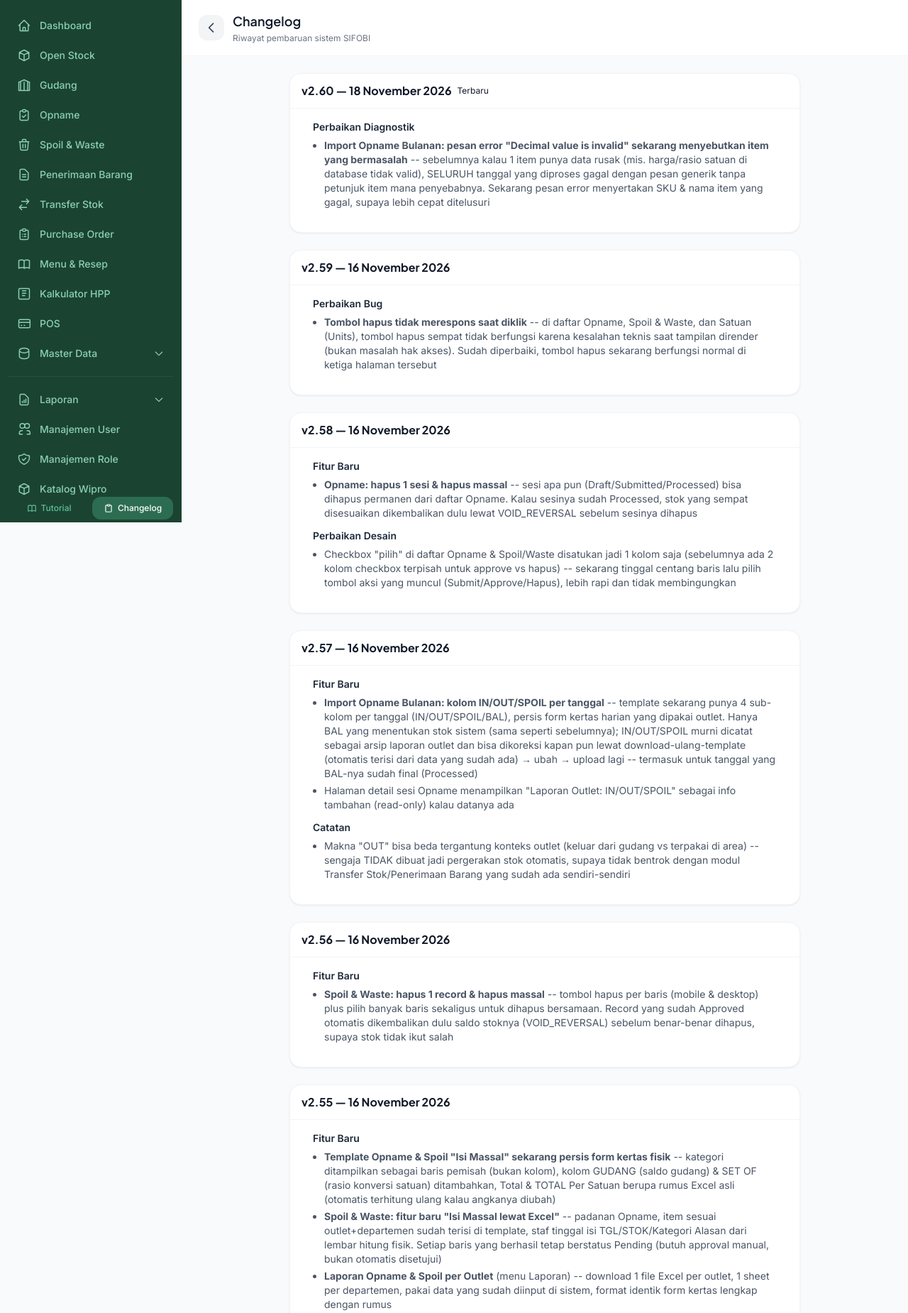
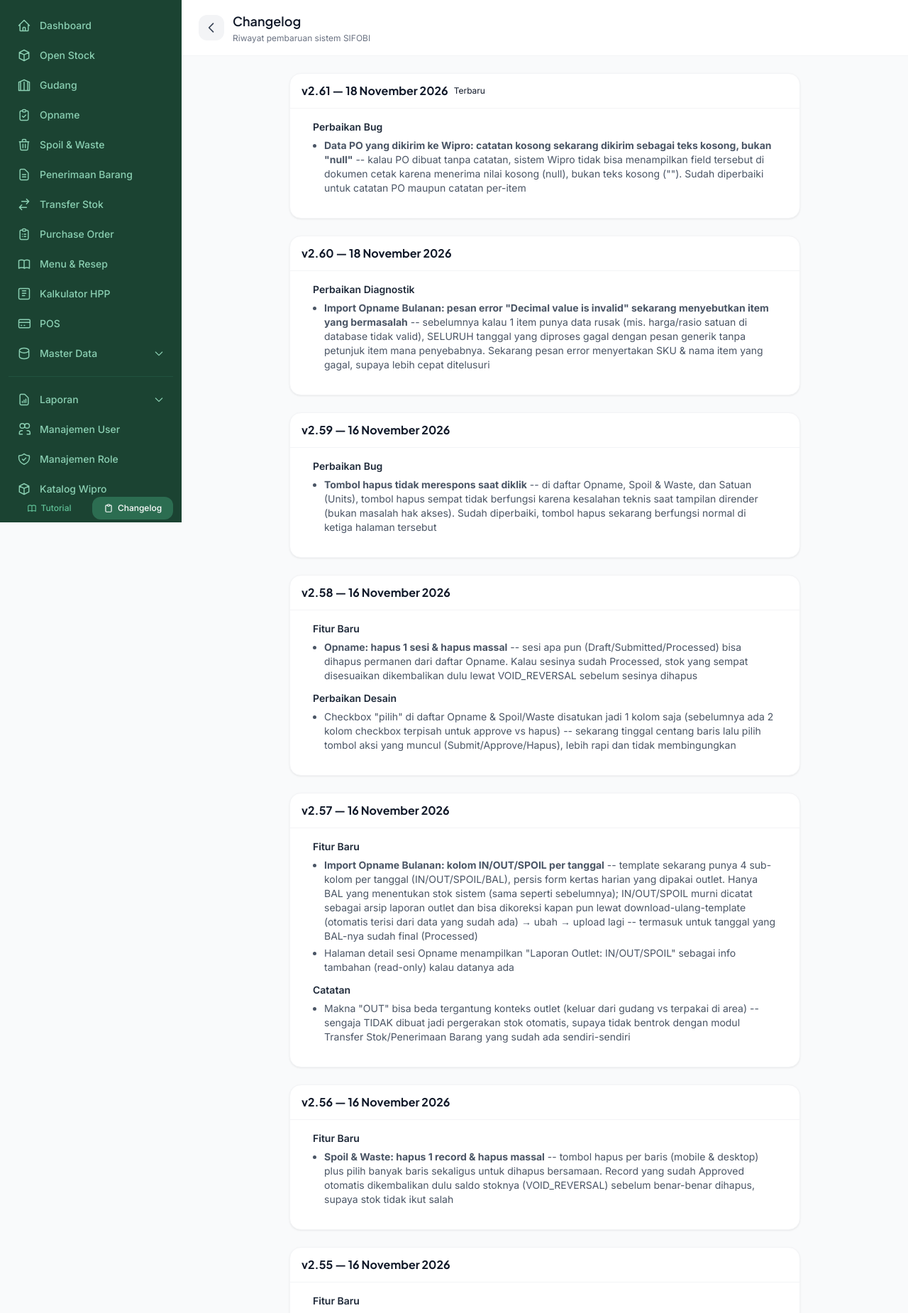
Before and after one commit to yaqinjq/sifobi-v2, a Laravel app: page /changelog in a window 1280 px wide. Shown: the part 64-1914 px from the top of the page at 71% size. Run offline with Laravel 12, Linux system fonts and the light colour scheme; the visitor is signed in with stand-in values (Sample User, id 1); data comes from the database, SQL or seed files in the repository; data that the repository does not hold is empty; style sheets or scripts are compiled from the project's sources; parts of the project's set-up code (start-up, migrations or seed data) failed here and were passed over; some libraries are stand-ins or nearby versions.

Commit message:
[FIX] Wipro payload: kirim notes sebagai string kosong, bukan null
Tim Wipro melaporkan field "notes" (catatan outlet) di payload
POST /api/fbi/orders tidak bisa ditampilkan di dokumen cetak Detail
Order mereka kalau PO dibuat tanpa catatan. Ditelusuri ke
WiproIntegrationService::payload() -- key 'notes' memang SELALU ada di
payload (tidak pernah di-omit), tapi NILAInya null kalau PurchaseOrder
dibuat tanpa catatan (kolom purchase_orders.notes nullable, default
null kalau user tidak isi textarea catatan di form Buat PO). Validator
di sisi Wipro kemungkinan menolak/mengabaikan null untuk field yang
mereka harapkan string, sehingga dokumen cetak tidak menampilkan apa
pun.

Fix: 'notes' => $po->notes ?? '' (dan sama untuk notes per-item).
Field requested_by_name/requested_by_role/requested_by_outlet yang
juga ditanyakan Wipro TERNYATA SUDAH ada di payload sejak commit
773ffb4 (19 Okt 2026, persis tanggal yang disebut tim Wipro) -- tidak
perlu perubahan kode, cuma perlu dipastikan server production sudah
di-deploy melewati commit itu (sudah, lewat banyak deploy susulan hari
ini).

Diverifikasi: php -l, php artisan test --filter=PurchaseOrder (18/18)
hijau. Tidak ada test existing yang mengecek payload Wipro secara
langsung (WiproIntegrationService::payload() cuma dites tidak
langsung lewat flow lain).

Co-Authored-By: Claude Sonnet 5 <noreply@anthropic.com>

```diff
--- a/app/Services/WiproIntegrationService.php
+++ b/app/Services/WiproIntegrationService.php
@@ -120,13 +120,13 @@ class WiproIntegrationService
             'requested_by_name' => $po->requestedBy?->name,
             'requested_by_role' => $po->requestedBy?->primary_role,
             'requested_by_outlet' => $po->requestedBy?->outlet?->name,
-            'notes' => $po->notes,
+            'notes' => $po->notes ?? '',
             'items' => ($items ?? $po->items)->map(fn ($item) => [
                 'external_item_id' => $item->item_id,
                 'sku' => $item->item?->canonical_sku,
                 'qty' => (float) $item->qty_ordered,
                 'uom' => $item->unit?->code,
-                'notes' => $item->notes,
+                'notes' => $item->notes ?? '',
             ])->values()->all(),
         ];
     }
--- a/resources/views/changelog.blade.php
+++ b/resources/views/changelog.blade.php
@@ -8,12 +8,29 @@
 
 <div class="px-4 py-5 pb-28 lg:px-6 lg:py-6 max-w-3xl mx-auto w-full space-y-6">
 
+    {{-- v2.61 --}}
+    <x-sf.card>
+        <x-slot:header>
+            <div class="flex items-center justify-between flex-wrap gap-2">
+                <h3 class="font-heading font-bold text-gray-900">v2.61 &mdash; 18 November 2026</h3>
+                <span class="badge-info text-xs">Terbaru</span>
+            </div>
+        </x-slot:header>
+        <div class="px-4 pb-4 space-y-3 text-sm">
+            <div>
+                <p class="font-semibold text-gray-800 mb-1.5">Perbaikan Bug</p>
+                <ul class="space-y-1 text-gray-600 pl-4 list-disc">
+                    <li><strong>Data PO yang dikirim ke Wipro: catatan kosong sekarang dikirim sebagai teks kosong, bukan "null"</strong> -- kalau PO dibuat tanpa catatan, sistem Wipro tidak bisa menampilkan field tersebut di dokumen cetak karena menerima nilai kosong (null), bukan teks kosong (""). Sudah diperbaiki untuk catatan PO maupun catatan per-item</li>
+                </ul>
+            </div>
+        </div>
+    </x-sf.card>
+
     {{-- v2.60 --}}
     <x-sf.card>
         <x-slot:header>
             <div class="flex items-center justify-between flex-wrap gap-2">
                 <h3 class="font-heading font-bold text-gray-900">v2.60 &mdash; 18 November 2026</h3>
-                <span class="badge-info text-xs">Terbaru</span>
             </div>
         </x-slot:header>
         <div class="px-4 pb-4 space-y-3 text-sm">
```
